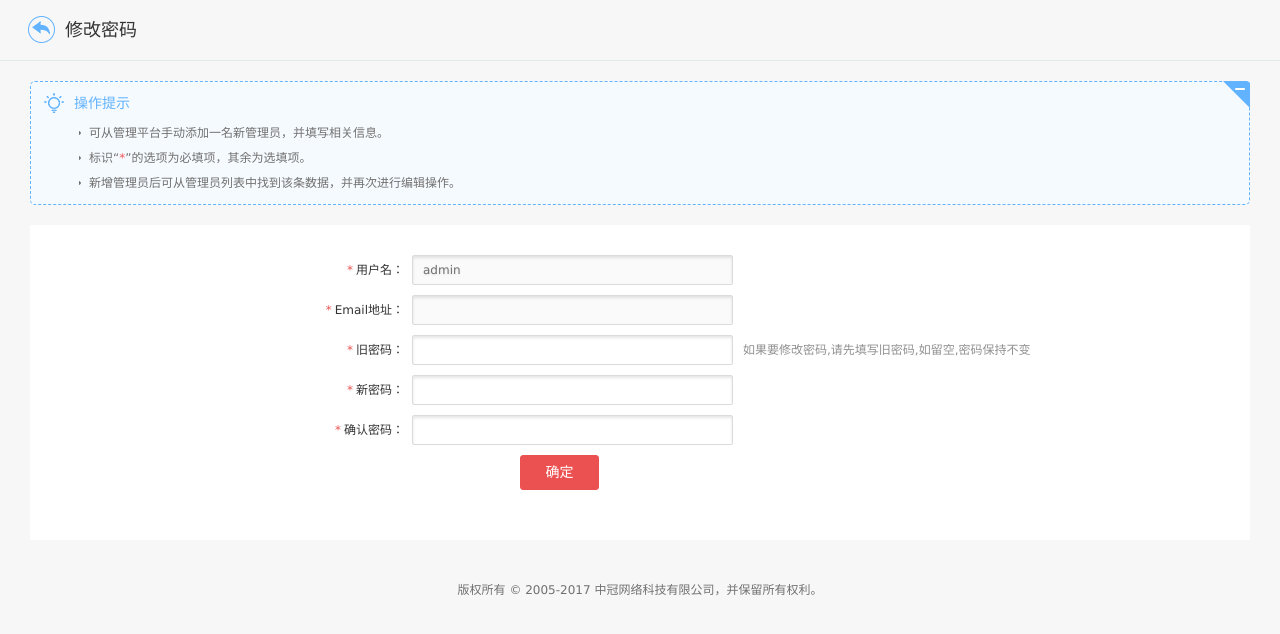
After one commit to junjie-wang/laravel5.4, a Laravel app: page /admin/reset in a window 1280 px wide. The commit adds this page. Shown: the top 634 px of the page. Run offline with Laravel 8, Linux system fonts and the light colour scheme; a user stored in the database is signed in; data comes from the database, SQL or seed files in the repository; settings files or empty folders that the repository lacks are supplied; some libraries are stand-ins or nearby versions.

Commit message:
完善权限管理、选择框修改，个人改密码功能

```diff
--- a/app/Admin/Controllers/LoginController.php
+++ b/app/Admin/Controllers/LoginController.php
@@ -2,9 +2,11 @@
 
 namespace App\Admin\Controllers;
 
+use App\Models\AdminUser;
 use Illuminate\Http\Request;
 use App\Http\Controllers\Controller;
 use Illuminate\Support\Facades\Auth;
+use Illuminate\Support\Facades\Hash;
 use Illuminate\Support\Facades\Redirect;
 
 class LoginController extends Controller
@@ -18,7 +20,7 @@ class LoginController extends Controller
     public function login(Request $request)
     {
         $this->validate($request, [
-           'name' => 'required|min:4',
+           'name' => 'required|min:2',
            'password' => 'required|min:6|max:20',
         ]);
 
@@ -36,4 +38,25 @@ class LoginController extends Controller
         \Auth::guard('admin')->logout();
         return redirect('/admin/login');
     }
+
+    //更改密码
+    public function resetPassword(Request $request)
+    {
+        $userInfo = AdminUser::find(Auth::id());
+        if ($request->isMethod('post')) {
+            $this->validate(request(), [
+                'old_password' => 'required|min:6|max:20',
+                'password' => 'required|min:6|max:20|confirmed'
+            ]);
+            if (!Hash::check(request('old_password'), $userInfo->password)) {
+                return back()->withErrors('输入的原始密码不正确');
+            }
+            $data = ['password' => bcrypt(request('password'))];
+            $result = AdminUser::where('id', Auth::id())->update($data);
+            if ($result) {
+                return back();
+            }
+        }
+        return view('admin/login/reset', compact('userInfo'));
+    }
 }
--- /dev/null
+++ b/resources/views/admin/login/reset.blade.php
@@ -0,0 +1,75 @@
+@extends('admin.layout.content')
+
+@section('content')
+    <div class="warpper">
+        <div class="title"><a href="privilege.php?act=list" class="s-back">返回</a>修改密码</div>
+        <div class="content">
+            <div class="explanation" id="explanation">
+                <div class="ex_tit"><i class="sc_icon"></i><h4>操作提示</h4><span id="explanationZoom" title="收起提示"></span></div>
+                <ul>
+                    <li>可从管理平台手动添加一名新管理员，并填写相关信息。</li>
+                    <li>标识“<em>*</em>”的选项为必填项，其余为选填项。</li>
+                    <li>新增管理员后可从管理员列表中找到该条数据，并再次进行编辑操作。</li>
+                </ul>
+            </div>
+            <div class="flexilist">
+
+                <div class="common-content">
+                    <div class="mian-info">
+                        <form method="POST" action="/admin/reset" name="theFrom" id="role_form">
+                            {{csrf_field()}}
+                            <div class="switch_info">
+                                <div class="item">
+                                    <div class="label"><span class="require-field">*</span>用户名：</div>
+                                    <div class="label_value">
+                                        <input type="text" id="user_name" name="user_name" class="text" disabled="disabled" value="{{$userInfo->name}}" autocomplete="off">
+                                        <div class="form_prompt"></div>
+                                    </div>
+                                </div>
+                                <div class="item">
+                                    <div class="label"><span class="require-field">*</span>Email地址：</div>
+                                    <div class="label_value">
+                                        <input type="text" name="email" class="text" disabled="disabled"  id="email" value="{{$userInfo->email}}" autocomplete="off">
+                                        <div class="form_prompt"></div>
+                                    </div>
+                                </div>
+
+                                <div class="item">
+                                    <div class="label"><span class="require-field">*</span>旧密码：</div>
+                                    <div class="label_value">
+                                        <input type="password" style="display:none"><input type="password" name="old_password" class="text" id="old_password">
+                                        <div class="form_prompt"></div>
+                                        <div class="notic m20">如果要修改密码,请先填写旧密码,如留空,密码保持不变</div>
+                                    </div>
+                                </div>
+                                <div class="item">
+                                    <div class="label"><span class="require-field">*</span>新密码：</div>
+                                    <div class="label_value">
+                                        <input type="password" style="display:none"><input type="password" name="password" class="text" id="new_password">
+                                        <div class="form_prompt"></div>
+                                    </div>
+                                </div>
+                                <div class="item">
+                                    <div class="label"><span class="require-field">*</span>确认密码：</div>
+                                    <div class="label_value">
+                                        <input type="password" style="display:none"><input type="password" name="password_confirmation" class="text" id="pwd_confirm">
+                                        <div class="form_prompt"></div>
+                                    </div>
+                                </div>
+
+                                @include('admin.layout.error')
+                                <div class="steplast">
+                                    <div class="info_btn">
+                                        <input type="submit" name="submit" value=" 确定 " class="button" id="submitBtn">
+                                        <input type="hidden" name="id" value="">
+                                        <input type="hidden" name="act" value="insert">
+                                    </div>
+                                </div>
+                            </div>
+                        </form>
+                    </div>
+                </div>
+            </div>
+        </div>
+    </div>
+    @endsection
--- a/resources/views/admin/role/permission.blade.php
+++ b/resources/views/admin/role/permission.blade.php
@@ -102,7 +102,7 @@
             if(length == length2){
                 qx_items.prev().find("input[tag='chkGroup']").prop("checked",true);
             }else{
-                qx_items.prev().find("input[tag='chkGroup']").prop("checked",false);
+//                qx_items.prev().find("input[tag='chkGroup']").prop("checked",false);
             }
         });
 
--- a/routes/admin.php
+++ b/routes/admin.php
@@ -14,6 +14,8 @@ Route::group(['prefix' => 'admin'], function(){
     Route::group(['middleware' => 'auth:admin'], function(){
         //后台首页
         Route::get('/', '\App\Admin\Controllers\HomeController@index');
+        Route::get('/reset', '\App\Admin\Controllers\LoginController@resetPassword');
+        Route::post('/reset', '\App\Admin\Controllers\LoginController@resetPassword');
         Route::get('/show', '\App\Admin\Controllers\NoticeController@show');
         Route::group(['middleware' => 'can:platform'], function(){
             Route::group(['middleware' => 'can:system_setting'], function(){
```
Also changed, not shown: resources/views/admin/layout/header.blade.php (+22 -7 lines), resources/views/admin/layout/sidebar.blade.php (+64 -10 lines).
